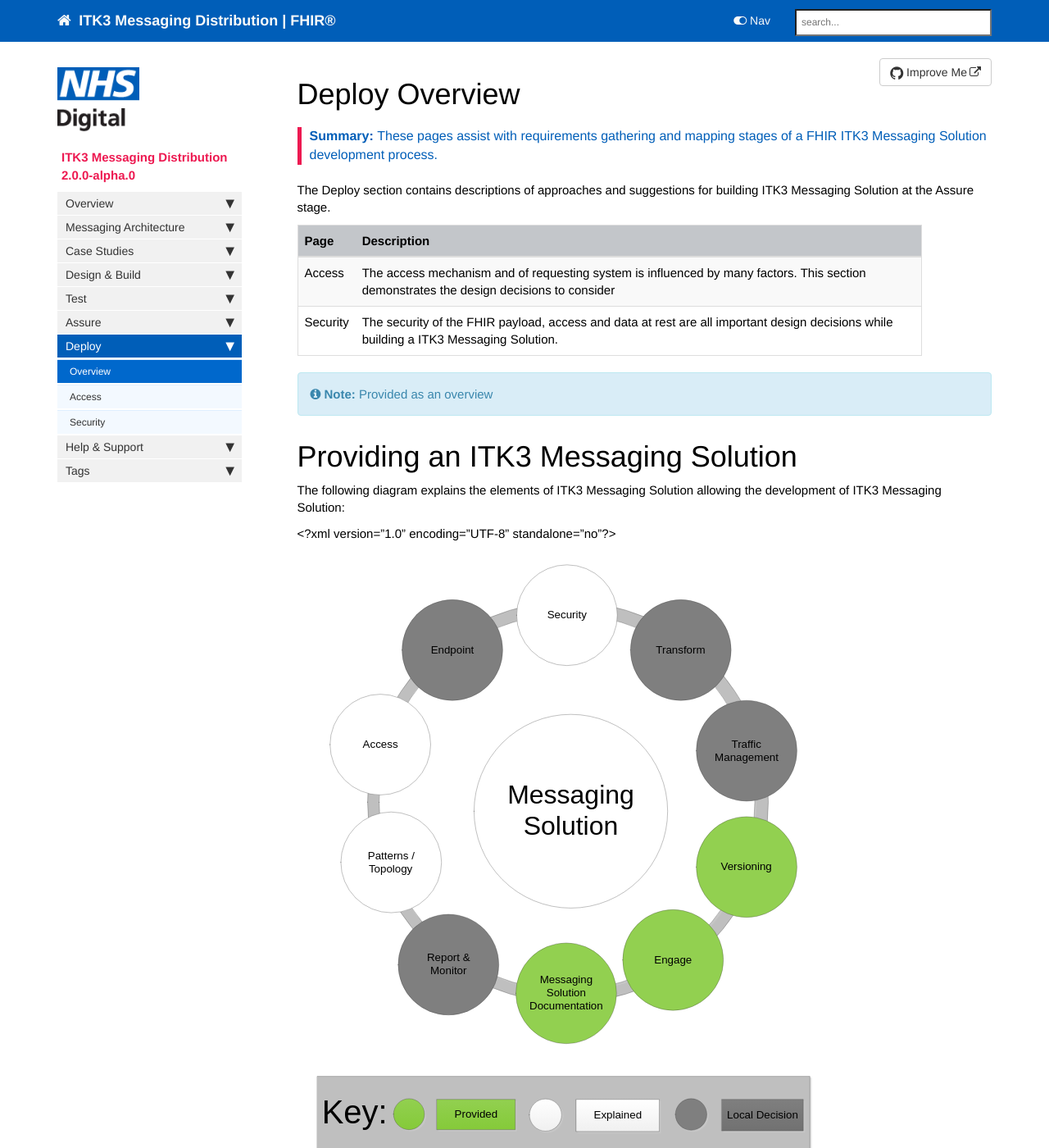
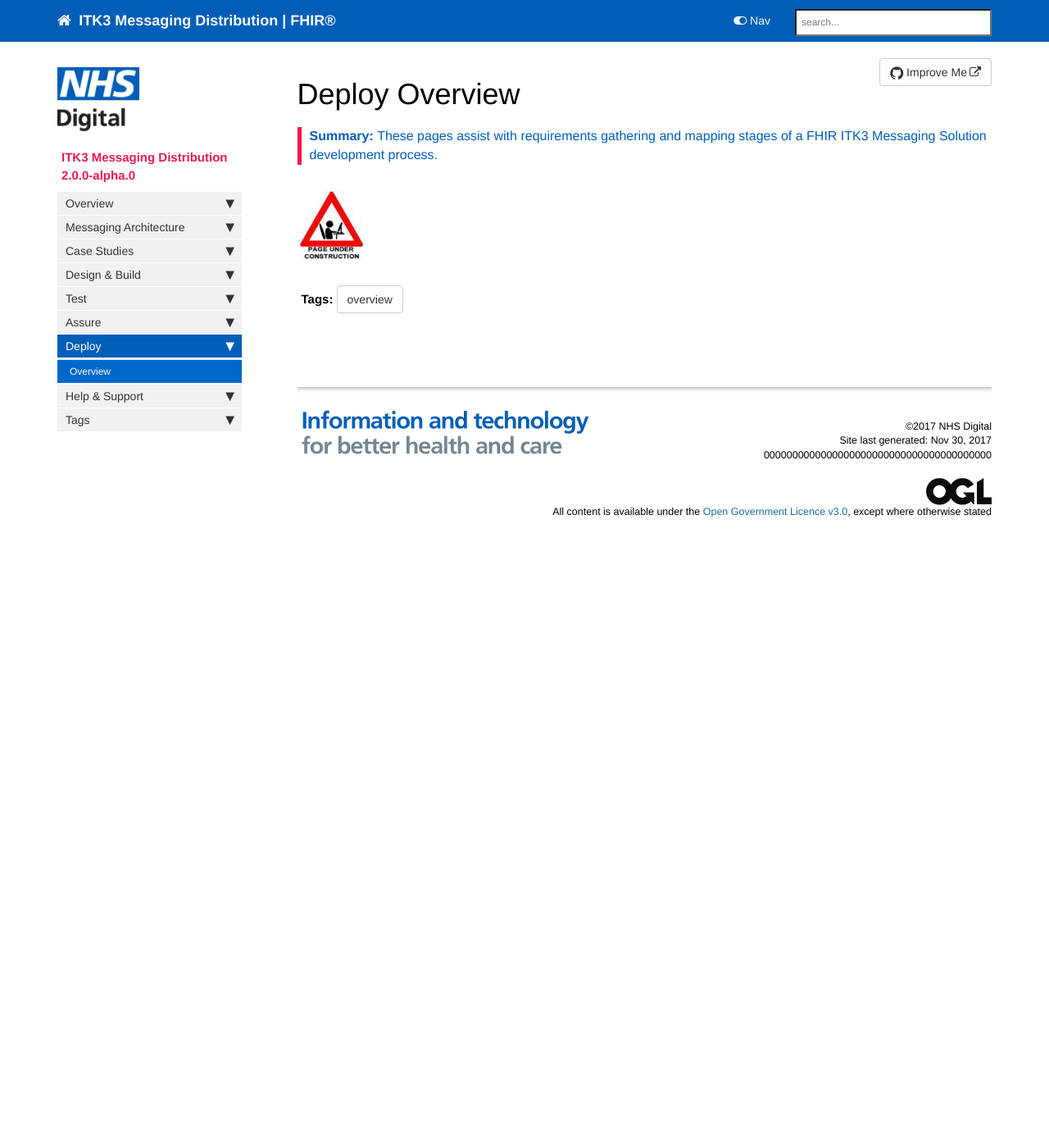
Before and after one commit to nhsconnect/ITK3-Messaging-Distribution, a Jekyll site: the page built from pages/deploy/deploy.md, in a window 1280 px wide and 1400 px high. Shown: the whole window at 82% size. Built offline with Jekyll 4.4.1, drawn with Linux system fonts in a browser that asks for light colours; nearby versions of some CDN libraries; comment, search, counter and statistics services are not loaded.

Commit message:
Delpoy changed to align to the look of the Mental Health Specification.

```diff
--- a/pages/deploy/deploy.md
+++ b/pages/deploy/deploy.md
@@ -7,20 +7,4 @@ permalink: deploy.html
 summary: "These pages assist with requirements gathering and mapping stages of a FHIR ITK3 Messaging Solution development process."
 ---
 
-
-The Deploy section contains descriptions of approaches and suggestions for building ITK3 Messaging Solution at the Assure stage.
-
-| Page              |  Description    |
-|---------------------|+--------------------------------+|
-| Access | The access mechanism and of requesting system is influenced by many factors. This section demonstrates the design decisions to consider |
-| Security | The security of the FHIR payload, access and data at rest are all important design decisions while building a ITK3 Messaging Solution. |
-
-
-{% include note.html content="Provided as an overview" %}
-
-
-# Providing an ITK3 Messaging Solution #
-
-The following diagram explains the elements of ITK3 Messaging Solution allowing the development of ITK3 Messaging Solution:
-
-{% include custom/provide_messaging.svg %}
+<img src="images/under_construction.jpg" style="width:10%;max-width: 10%;">
--- a/pages/deploy/deploy_access.md
+++ /dev/null
@@ -1,33 +0,0 @@
----
-title: Access | Deploy
-keywords: deploy, access, security
-tags: [deploy, access]
-sidebar: foundations_sidebar
-permalink: deploy_access.html
-summary: "The Access page shows developers and users of the ITK3 Messaging Solution how to access and use the ITK3 Messaging Solution in the test environment"
----
-
-{% include important.html content="All phases outlined below are indicative and subject to on-going review." %}
-
-# Access within Deploy #
-
-Access at the Deploy stage of ITK3 Messaging Solution development needs to include consideration of:
-
-- Report & Monitoring
-- Traffic Management
-- Endpoints
-
-In previous phases the following concepts need to have been encountered and resolved:
-
-- Endpoints
-- Transformation
-- Versioning
-
-{% include note.html content="Provided as an overview" %}
-
-
-# ITK3 Messaging Solution Considerations #
-
-Other ITK3 Messaging Solution consideration are shown below. Please click on the parts of the API process to continue your ITK3 Messaging Solution creation journey.
-
-{% include custom/provide_messaging.svg %}
```
Also changed, not shown: _data/sidebars/overview_sidebar.yml (+6 -6 lines), pages/deploy/deploy_security.md (deleted, +0 -28 lines).
